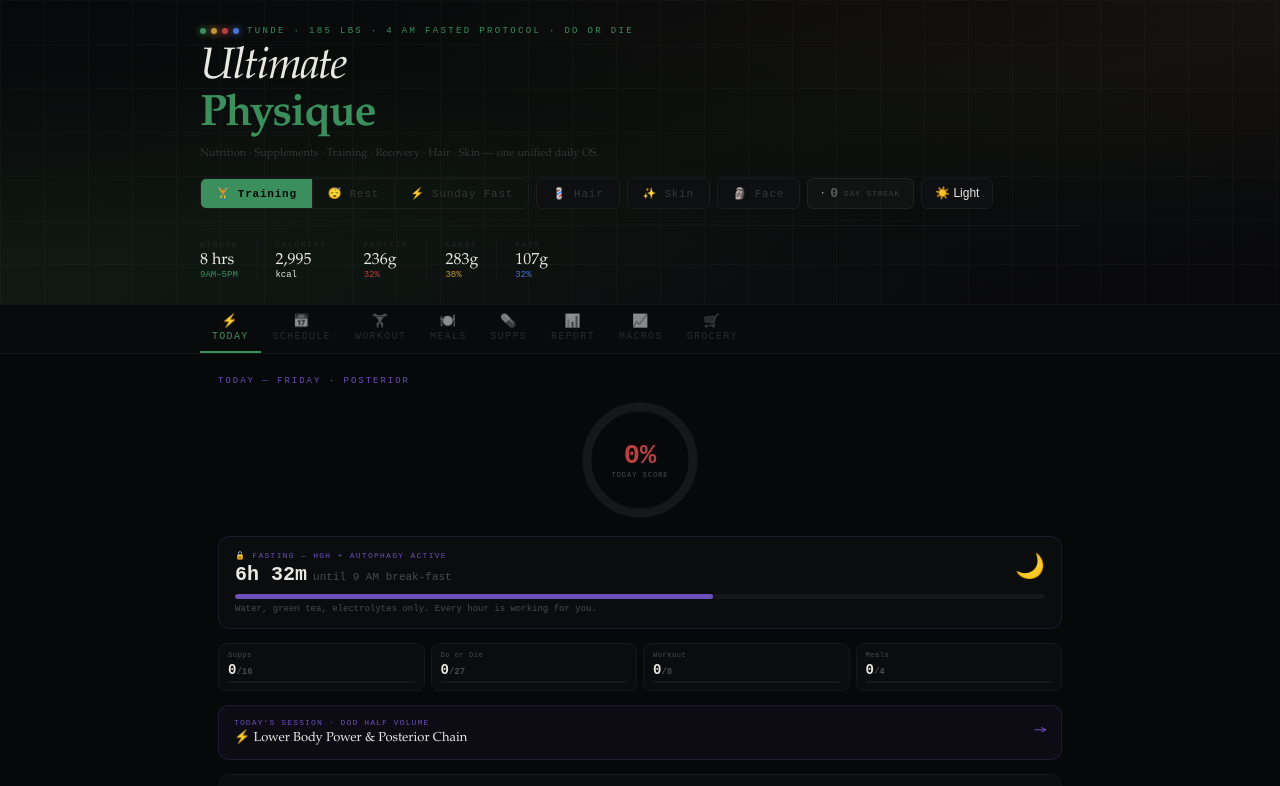
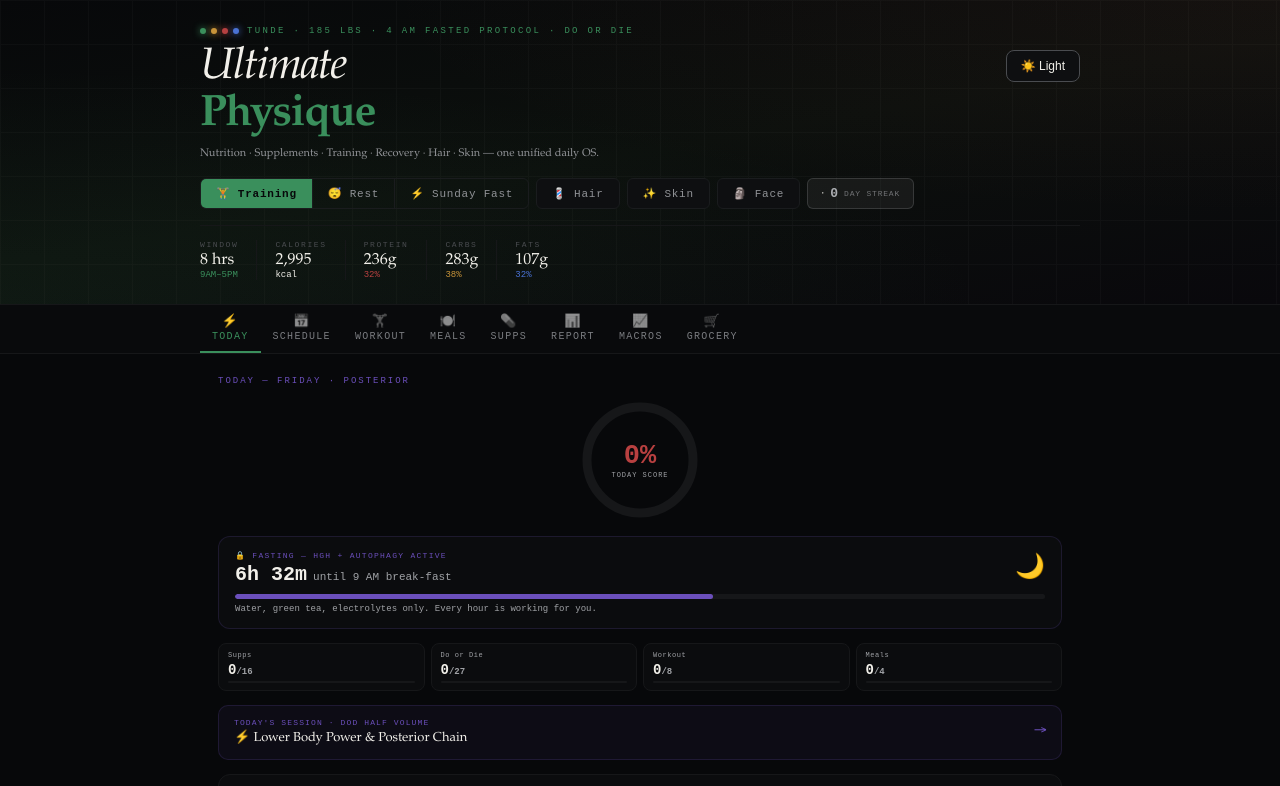
Before and after one commit to tundeawork-Velara/Ultimate-Physique, a React (Create React App) app: page / in a window 1280 px wide. Shown: the top 786 px of the page. Built offline with nearby package versions, Linux system fonts and the light colour scheme.

Commit message:
Update App.jsx

```diff
--- a/src/App.jsx
+++ b/src/App.jsx
@@ -39,9 +39,33 @@ const restToSec = (r) => {
 const WATER_TARGET = 4.0;
 const ABBR = ["Sun","Mon","Tue","Wed","Thu","Fri","Sat"];
 
-// ── THEME PALETTES: PD = dark (original), PL = light (inverted neutral ramp) ──
-const PD = {"07080A":"#07080A","09080C":"#09080C","090A0C":"#090A0C","0A0B0D":"#0A0B0D","0B0C0E":"#0B0C0E","0C0D0F":"#0C0D0F","0C100D":"#0C100D","0D0E10":"#0D0E10","0E0F10":"#0E0F10","0E0F11":"#0E0F11","101214":"#101214","131416":"#131416","141516":"#141516","161719":"#161719","1A1C1E":"#1A1C1E","202224":"#202224","242628":"#242628","282A2C":"#282A2C","2C2E30":"#2C2E30","303234":"#303234","343638":"#343638","383A3C":"#383A3C","404244":"#404244","484A4C":"#484A4C","4A4C4E":"#4A4C4E","5A5C5E":"#5A5C5E","6A6C6E":"#6A6C6E","7A7870":"#7A7870","8A8880":"#8A8880","9A9890":"#9A9890","A8A6A0":"#A8A6A0","C8C6C0":"#C8C6C0","EAE8E2":"#EAE8E2"};
-const PL = {"07080A":"#F8F7F5","09080C":"#F6F7F3","090A0C":"#F6F5F3","0A0B0D":"#F5F4F2","0B0C0E":"#F4F3F1","0C0D0F":"#F3F2F0","0C100D":"#F3EFF2","0D0E10":"#F2F1EF","0E0F10":"#F1F0EF","0E0F11":"#F1F0EE","101214":"#EFEDEB","131416":"#ECEBE9","141516":"#EBEAE9","161719":"#E9E8E6","1A1C1E":"#E5E3E1","202224":"#DFDDDB","242628":"#DBD9D7","282A2C":"#D7D5D3","2C2E30":"#D3D1CF","303234":"#CFCDCB","343638":"#CBC9C7","383A3C":"#C7C5C3","404244":"#BFBDBB","484A4C":"#B7B5B3","4A4C4E":"#B5B3B1","5A5C5E":"#A5A3A1","6A6C6E":"#959391","7A7870":"#85878F","8A8880":"#75777F","9A9890":"#65676F","A8A6A0":"#57595F","C8C6C0":"#37393F","EAE8E2":"#15171D"};
+// ── THEME PALETTES: PD = dark, PL = light. Hand-tuned for contrast. ──
+const PD = {
+  // backgrounds + borders (unchanged from original design)
+  "07080A":"#07080A","09080C":"#09080C","090A0C":"#090A0C","0A0B0D":"#0A0B0D","0B0C0E":"#0B0C0E",
+  "0C0D0F":"#0C0D0F","0C100D":"#0C100D","0D0E10":"#0D0E10","0E0F10":"#0E0F10","0E0F11":"#0E0F11",
+  "101214":"#101214","131416":"#131416","141516":"#141516","161719":"#161719","1A1C1E":"#1A1C1E",
+  // ui glyphs + inactive elements (lifted for visibility)
+  "202224":"#5A5C60","242628":"#4A4C50","282A2C":"#7A7C80",
+  // text ramp (lifted 2-3 steps — readable on OLED in daylight)
+  "2C2E30":"#84868A","303234":"#8A8C90","343638":"#909296","383A3C":"#94969A","404244":"#9A9CA0",
+  "484A4C":"#A0A2A6","4A4C4E":"#A4A6AA","5A5C5E":"#ACAEB2","6A6C6E":"#B2B4B8",
+  "7A7870":"#B8B6AE","8A8880":"#C0BEB6","9A9890":"#C8C6BE","A8A6A0":"#D2D0CA","C8C6C0":"#DEDCD6",
+  "EAE8E2":"#F2F0EA"
+};
+const PL = {
+  // light backgrounds (warm paper)
+  "07080A":"#F6F5F0","09080C":"#F4F3EE","090A0C":"#F4F3EE","0A0B0D":"#EFEEE8","0B0C0E":"#FCFBF7",
+  "0C0D0F":"#F9F8F4","0C100D":"#F2F3EE","0D0E10":"#EDECE6","0E0F10":"#EEEDE7","0E0F11":"#EEEDE7",
+  "101214":"#E9E8E2","131416":"#E5E4DE","141516":"#E3E2DC","161719":"#DCDAD3","1A1C1E":"#D2D0C9",
+  // ui glyphs + inactive elements
+  "202224":"#8E9094","242628":"#B4B2AC","282A2C":"#84868A",
+  // text ramp (genuinely dark on light)
+  "2C2E30":"#5E6064","303234":"#5A5C60","343638":"#56585C","383A3C":"#525458","404244":"#4C4E52",
+  "484A4C":"#46484C","4A4C4E":"#434549","5A5C5E":"#3E4044","6A6C6E":"#3A3C40",
+  "7A7870":"#4C4A42","8A8880":"#423F38","9A9890":"#3A3830","A8A6A0":"#322F28","C8C6C0":"#282520",
+  "EAE8E2":"#16171B"
+};
 
 
 const DOD = ["100 Reverse Plank","100 Rear Delt Flys","100 Reverse Nordics","100 Side Plank Reach","100 Pistol Squats","Nordic Ham Curls 3×8 (slow neg)","100 Neck Curls/Ext","100 Reverse Curls","100 Ab Wheel","100 Curls (var)","100 Hip Bridges","100 Leg Raises","100 Tricep Ext","100 Flys","Standard PU × 30","100 Pike PU","Close-Grip PU × 25","Decline PU × 25","Explosive PU × 20","Diamond PU × 20","Incline PU × 20","Wide PU × 20","Incline sm × 20","Archer PU × 20","Tempo PU × 20","Pseudo Planche × 20","Close-Grip PU × 20"];
@@ -733,9 +757,12 @@ export default function Protocol() {
             <div style={{ display:"flex", gap:5 }}>{["#3A8F5C","#C8943A","#B84040","#4A72D4"].map(c=><div key={c} style={{ width:6, height:6, borderRadius:"50%", background:c, boxShadow:`0 0 7px ${c}` }} />)}</div>
             <span style={{ fontSize:9, letterSpacing:"0.26em", color:"#3A8F5C", fontFamily:"monospace" }}>TUNDE · 185 LBS · 4 AM FASTED PROTOCOL · DO OR DIE</span>
           </div>
-          <div style={{ marginBottom:8 }}>
-            <h1 style={{ fontSize:"clamp(22px,5vw,44px)", fontWeight:400, letterSpacing:"-0.03em", lineHeight:1.0, margin:"0 0 3px", fontStyle:"italic" }}>Ultimate</h1>
-            <h1 style={{ fontSize:"clamp(22px,5vw,44px)", fontWeight:700, letterSpacing:"-0.03em", lineHeight:1.0, margin:0, color:"#3A8F5C" }}>Physique</h1>
+          <div style={{ display:"flex", justifyContent:"space-between", alignItems:"flex-start", marginBottom:8 }}>
+            <div>
+              <h1 style={{ fontSize:"clamp(22px,5vw,44px)", fontWeight:400, letterSpacing:"-0.03em", lineHeight:1.0, margin:"0 0 3px", fontStyle:"italic" }}>Ultimate</h1>
+              <h1 style={{ fontSize:"clamp(22px,5vw,44px)", fontWeight:700, letterSpacing:"-0.03em", lineHeight:1.0, margin:0, color:"#3A8F5C" }}>Physique</h1>
+            </div>
+            <button onClick={()=>setDarkMode(d=>!d)} style={{ padding:"8px 14px", background:P["0E0F11"], border:`1px solid ${P["242628"]}`, borderRadius:8, color:P["EAE8E2"], fontSize:12, cursor:"pointer", flexShrink:0, marginTop:4 }}>{darkMode ? "☀️ Light" : "🌙 Dark"}</button>
           </div>
           <p style={{ color:P["343638"], fontSize:11, margin:"0 0 14px", maxWidth:520, lineHeight:1.7 }}>Nutrition · Supplements · Training · Recovery · Hair · Skin — one unified daily OS.</p>
           <div style={{ display:"flex", gap:7, flexWrap:"wrap", marginBottom:16 }}>
@@ -752,7 +779,6 @@ export default function Protocol() {
               <span style={{ fontSize:13, fontWeight:700, color:streakLook(streak).c, fontFamily:"monospace" }}>{streak}</span>
               <span style={{ fontSize:8, color:streakLook(streak).c+"99", fontFamily:"monospace", letterSpacing:"0.1em" }}>DAY STREAK</span>
             </div>
-            <button onClick={()=>setDarkMode(d=>!d)} style={{ padding:"7px 13px", background:P["0E0F11"], border:`1px solid ${P["1A1C1E"]}`, borderRadius:6, color:P["EAE8E2"], fontSize:12, cursor:"pointer" }}>{darkMode ? "☀️ Light" : "🌙 Dark"}</button>
           </div>
           <div style={{ display:"flex", flexWrap:"wrap", borderTop:`1px solid ${P["161719"]}`, paddingTop:14 }}>
             {[{label:"Window",val:"8 hrs",sub:"9AM–5PM",c:"#3A8F5C"},{label:"Calories",val:totals.cal.toLocaleString(),sub:"kcal",c:P["EAE8E2"]},{label:"Protein",val:totals.p+"g",sub:Math.round(totals.p*4/totals.cal*100)+"%",c:"#B84040"},{label:"Carbs",val:totals.c+"g",sub:Math.round(totals.c*4/totals.cal*100)+"%",c:"#C8943A"},{label:"Fats",val:totals.f+"g",sub:Math.round(totals.f*9/totals.cal*100)+"%",c:"#4A72D4"}].map((s,i)=>(
```
